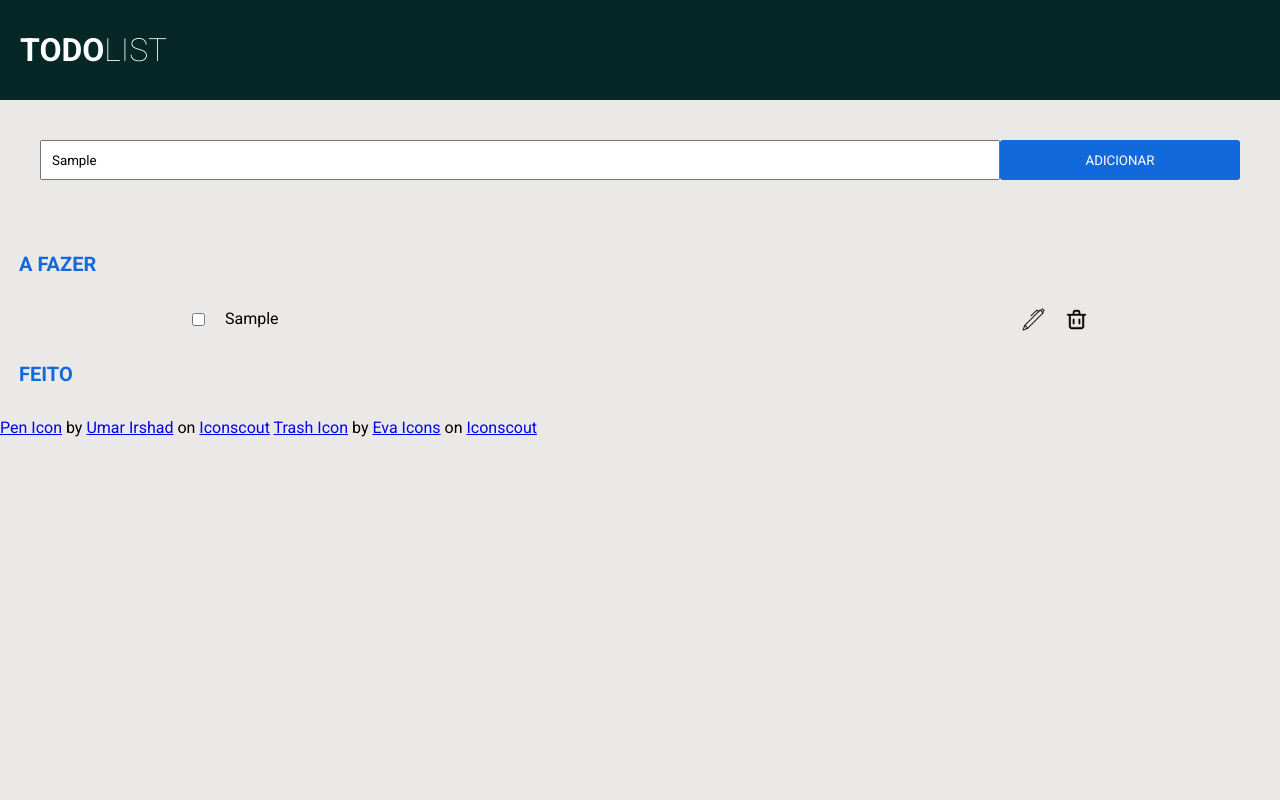
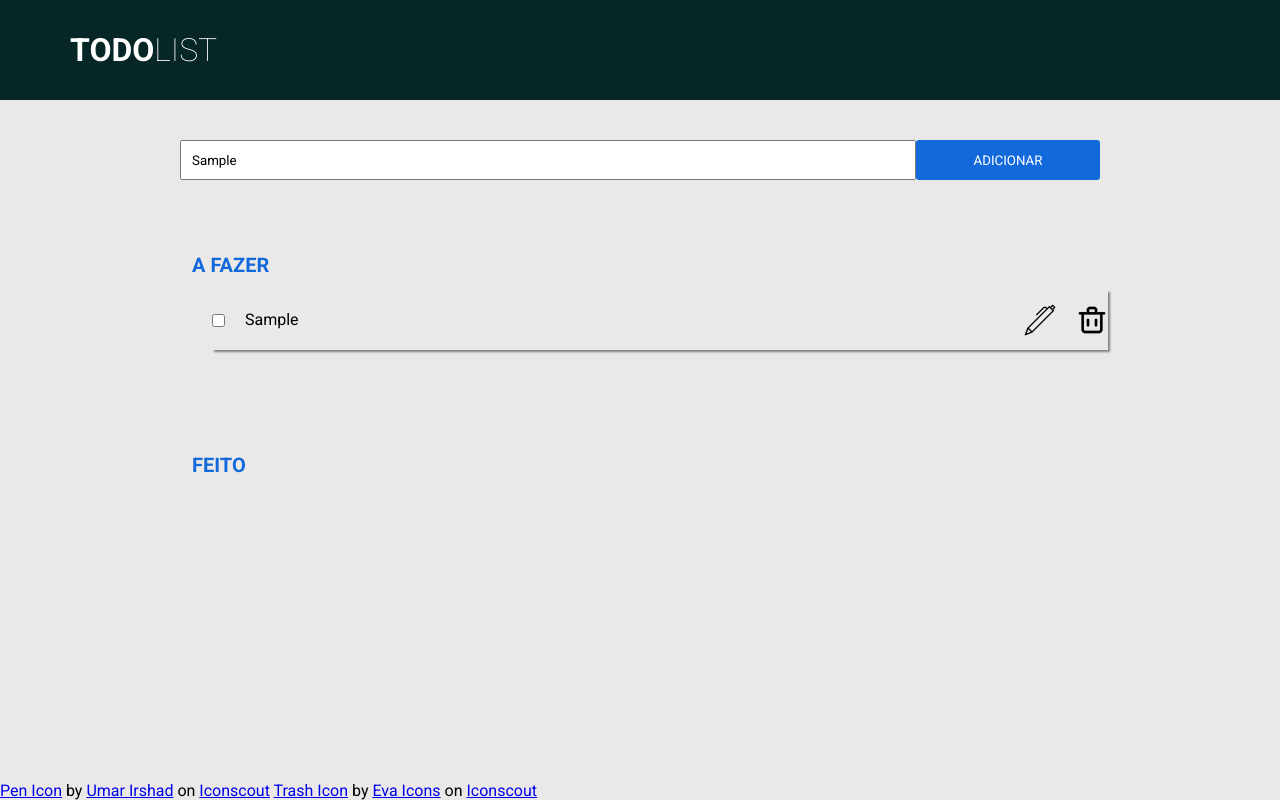
Before and after one commit to Dev-Verissimo/Todo-List, a plain HTML site: page index.html in a window 1280 px wide. Both pictures are taken after typing "Sample" into the empty fields and a click on the button "ADICIONAR". Drawn offline with Linux system fonts and the light colour scheme.

Commit message:
finalizando tarefa

```diff
--- a/index.html
+++ b/index.html
@@ -1,5 +1,6 @@
 <!DOCTYPE html>
 <html lang="en">
+
 <head>
   <meta charset="UTF-8">
   <meta http-equiv="X-UA-Compatible" content="IE=edge">
@@ -7,6 +8,7 @@
   <title>Mexendo com o DOM</title>
   <link rel="stylesheet" href="style.css">
 </head>
+
 <body>
   <header>
     <h1>
@@ -32,14 +34,21 @@
     <dt>FEITO</dt>
     <dd>
       <ul id="feito">
-         <!--
+        <!--
           COLOCAR UMA li com inputs e dois buttões
         -->
       </ul>
     </dd>
   </dl>
   <script src="index.js"></script>
-  <a href="https://iconscout.com/icons/pen" target="_blank">Pen Icon</a> by <a href="https://iconscout.com/contributors/umar-irshad">Umar Irshad</a> on <a href="https://iconscout.com">Iconscout</a>
-  <a href="https://iconscout.com/icons/trash" target="_blank">Trash Icon</a> by <a href="https://iconscout.com/contributors/eva-icons">Eva Icons</a> on <a href="https://iconscout.com">Iconscout</a>
+  <footer>
+    <a href="https://iconscout.com/icons/pen" target="_blank">Pen Icon</a> by <a
+      href="https://iconscout.com/contributors/umar-irshad">Umar Irshad</a> on <a
+      href="https://iconscout.com">Iconscout</a>
+    <a href="https://iconscout.com/icons/trash" target="_blank">Trash Icon</a> by <a
+      href="https://iconscout.com/contributors/eva-icons">Eva Icons</a> on <a href="https://iconscout.com">Iconscout</a>
+
+  </footer>
 </body>
+
 </html>
--- a/index.js
+++ b/index.js
@@ -1,68 +1,66 @@
-// declarar componentes
-//    - ul que vai ser o pai para depois colocar as li
-//    - input do form com seu botão
-// CRIAR ELEMENTOS DE ACORDO COM O CLIQUE DO BUTÃO DO INPUT
-//    - li que vai ser posta dentro do ul
-//    - criar input do tipo check, que vai transitar entre a fazer e feito, de acordo com o seu estado
+const inputFirst = document.getElementById('inputFirst')
+const botaoEnviar = document.getElementById('botaoEnviar')
 
-let inputFirst = document.getElementById('inputFirst')
-let botaoFirt = document.getElementById('botaoEnviar')
-let ulFazer = document.getElementById('aFazer')
-let ulFeito = document.getElementById('feito')
+const aFazer = document.getElementById('aFazer')
+const feito = document.getElementById('feito')
 
-let alteracoes = function criarBotoes() {
-  let alteracao = document.createElement('img')
-  alteracao.setAttribute('src','./pen.png')
-  alteracao.className = 'img'
-  let lixo = document.createElement('img')
-  lixo.setAttribute('src','./trash.png')
-  lixo.className = 'img'
-
-  let container = document.createElement('div')
-  container.className = 'div'
-  container.appendChild(alteracao)
-  container.appendChild(lixo)
-  return container
+const input = (li) => {
+  let input = document.createElement('input')
+  input.setAttribute('type', 'checkbox')
+  return input
 }
 
-
-
-let criaLi = (e) => {
-  let li = document.createElement('li')
-  let input = document.createElement('input')
-  let p = document.createElement('span')
-  input.setAttribute('type', 'checkbox')
-  p.innerHTML = e.target.value
-
-  let container = document.createElement('div')
-  container.appendChild(input)
-  container.appendChild(p)
-  li.appendChild(container)
-  li.appendChild(alteracoes())
-
-
-  isChecked(input, li)
-  return li
-}
-
-let isChecked = (input, li) => {
+let isChecked = (input, li, alteracao, p) => {
   input.addEventListener('change', () => {
     if(input.checked){
-     return ulFeito.appendChild(li)
-    }else
-     return ulFazer.appendChild(li)
+      alteracao.remove()
+     return feito.appendChild(li)
+    }else {
+      return aFazer.appendChild(li)
+    }
+
   })
 }
 
-inputFirst.addEventListener('change', (e) => {
-  botaoFirt.addEventListener('click', (event)=>{
-    event.preventDefault()
-    console.log(e.target.value)
-    let li = criaLi(e)
-    ulFazer.appendChild(li)
+botaoEnviar.addEventListener('click', (e) => {
+  e.preventDefault()
+  console.log(inputFirst.value)
+  let li = document.createElement('li')
 
-    if(e.target.value === '') {
-     return console.log(input.is(':checked'))
-    }
+  let div1 = document.createElement('div')
+  let alteracao = document.createElement('img')
+  alteracao.setAttribute('src', './pen.png')
+
+  let lixo = document.createElement('img')
+  lixo.setAttribute('src','./trash.png')
+
+    div1.appendChild(alteracao)
+    div1.appendChild(lixo)
+
+  let div2 = document.createElement('div')
+  let input = document.createElement('input')
+  input.setAttribute('type', 'checkbox')
+  let p = document.createElement('p')
+
+  div2.appendChild(input)
+  p.textContent = inputFirst.value
+  div2.appendChild(p)
+  li.appendChild(div2)
+
+  li.appendChild(div1)
+
+
+  console.log(inputFirst.value)
+  aFazer.appendChild(li)
+
+  alteracao.addEventListener('click', () => {
+    li.remove()
+    inputFirst.value = p.textContent
+    inputFirst.style.borderBlockStartColor = 'red'
+    /*li.textContent = inputFirst.value*/
   })
+  lixo.addEventListener('click', () => {
+    li.remove()
 })
+  isChecked(input,li, alteracao)
+})
--- a/style.css
+++ b/style.css
@@ -12,11 +12,13 @@
 }
 
 body{
+  min-height: 100vh;
   background-color: rgb(235, 233, 231);
 }
 
 header {
   height: 100px;
+  padding: 0 50px;
 
   background-color: rgb(7, 39, 39);
 }
@@ -36,7 +38,12 @@ h1 {
 
 form {
   padding: 40px;
+  max-width: 1000px;
+  margin: 0 auto;
   display: flex;
+  justify-content: center;
+
+
 }
 
 form input {
@@ -57,7 +64,7 @@ form button{
 }
 
 dl {
-  padding: 19px;
+  padding: 20px 15%;
 
 }
 
@@ -67,6 +74,11 @@ dt{
   color: rgb(18, 105, 219);
   font-weight: 700;
   font-size: 20px;
+}
+
+ul{
+  min-height: 150px;
+  padding: 0 20px;
 }
 
 li{
@@ -80,6 +92,8 @@ li{
   width: 70vw;
   margin: 0 auto;
   border-bottom:  1px solid gray;
+
+  box-shadow: 2px 2px 2px gray;
 
   transition: all 1s ease-out;
 }
@@ -97,3 +111,12 @@ li div{
   gap: 20px;
 
 }
+
+ul#feito li {
+  text-decoration: line-through;
+}
+
+footer {
+  position: absolute;
+  bottom: 0;
+}
```
